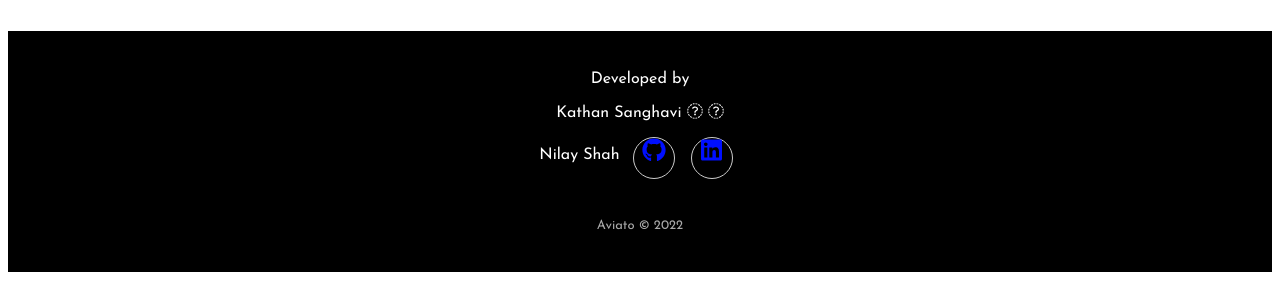
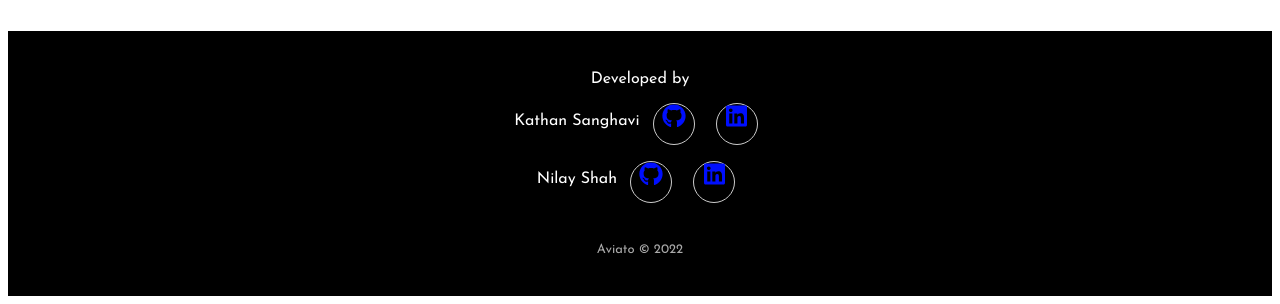
Before and after one commit to KathanS/Aviato, a Flask app: page / in a window 1280 px wide. Shown: the part 824-1128 px from the top of the page. Before the commit the page ends 1096 px from the top, so only its background shows below. Run offline with Flask 2, Linux system fonts and the light colour scheme; some libraries are stand-ins or nearby versions.

Commit message:
Updated logo

```diff
--- a/WebApp/templates/new_index.html
+++ b/WebApp/templates/new_index.html
@@ -45,17 +45,28 @@
         <footer>
             <div class="social">
             Developed by<br><br>
-            Kathan Sanghavi <i class="fa fa-github"></i>  <i class="fa fa-linkedin"></i> <br><br>
+            Kathan Sanghavi
+            <a href="https://github.com/KathanS" >
+              <meta name="viewport" content="width=device-width, initial-scale=1">
+             <script src="https://cdnjs.cloudflare.com/ajax/libs/font-awesome/5.13.0/js/all.min.js"></script>
+             <i class="fab fa-github"></i> </a>
+
+            <a href="https://www.linkedin.com/in/kathan-sanghavi/" >
+             <meta name="viewport" contecd nt="width=device-width, initial-scale=1">
+            <script src="https://cdnjs.cloudflare.com/ajax/libs/font-awesome/5.13.0/js/all.min.js"></script>
+            <i class="fab fa-linkedin"></i>
+            </a>
+            <br><br>
             Nilay Shah
             <a href="https://github.com/njshah301" >
              <meta name="viewport" content="width=device-width, initial-scale=1">
             <script src="https://cdnjs.cloudflare.com/ajax/libs/font-awesome/5.13.0/js/all.min.js"></script>
             <i class="fab fa-github"></i>
-
+            </a>
            <a href="https://www.linkedin.com/in/nilay-shah-7610551b8/" >
             <meta name="viewport" content="width=device-width, initial-scale=1">
            <script src="https://cdnjs.cloudflare.com/ajax/libs/font-awesome/5.13.0/js/all.min.js"></script>
-           <i class="fab fa-linkedin"></i>
+           <i class="fab fa-linkedin"></i></a>
             </div>
             <p class="copyright">Aviato © 2022</p>
         </footer>
```
